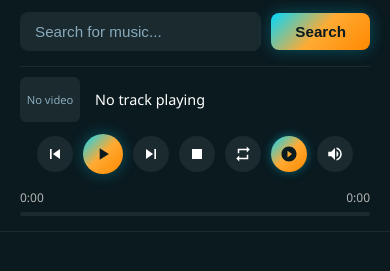
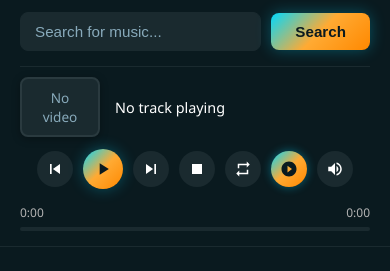
Before and after one commit to lakomca/radio, a website: page public/index.html in a window 390 px wide. Shown: the part 73-344 px from the top of the page. Drawn offline with Linux system fonts and the light colour scheme.

Commit message:
Increase video thumbnail size and improve styling for better visibility in player section

```diff
--- a/public/style.css
+++ b/public/style.css
@@ -49,14 +49,16 @@ body {
 
 .video-thumbnail {
     flex-shrink: 0;
-    width: 60px;
-    height: 45px;
-    border-radius: 6px;
+    width: 120px;
+    height: 90px;
+    border-radius: 8px;
     overflow: hidden;
     background: #1a2a2f;
     display: flex;
     align-items: center;
     justify-content: center;
+    border: 2px solid #2a3a3f;
+    box-shadow: 0 2px 8px rgba(0, 0, 0, 0.3);
 }
 
 .video-thumbnail img {
@@ -67,9 +69,9 @@ body {
 
 .video-thumbnail .thumbnail-placeholder {
     color: #88aabb;
-    font-size: 0.7em;
+    font-size: 0.85em;
     text-align: center;
-    padding: 5px;
+    padding: 10px;
 }
 
 .navbar-brand h1 {
@@ -571,6 +573,16 @@ body {
         padding-top: 10px;
     }
 
+    .player-header {
+        gap: 15px;
+        margin-bottom: 12px;
+    }
+
+    .video-thumbnail {
+        width: 80px;
+        height: 60px;
+    }
+
     .player-controls-row {
         flex-direction: column;
         align-items: stretch;
```
